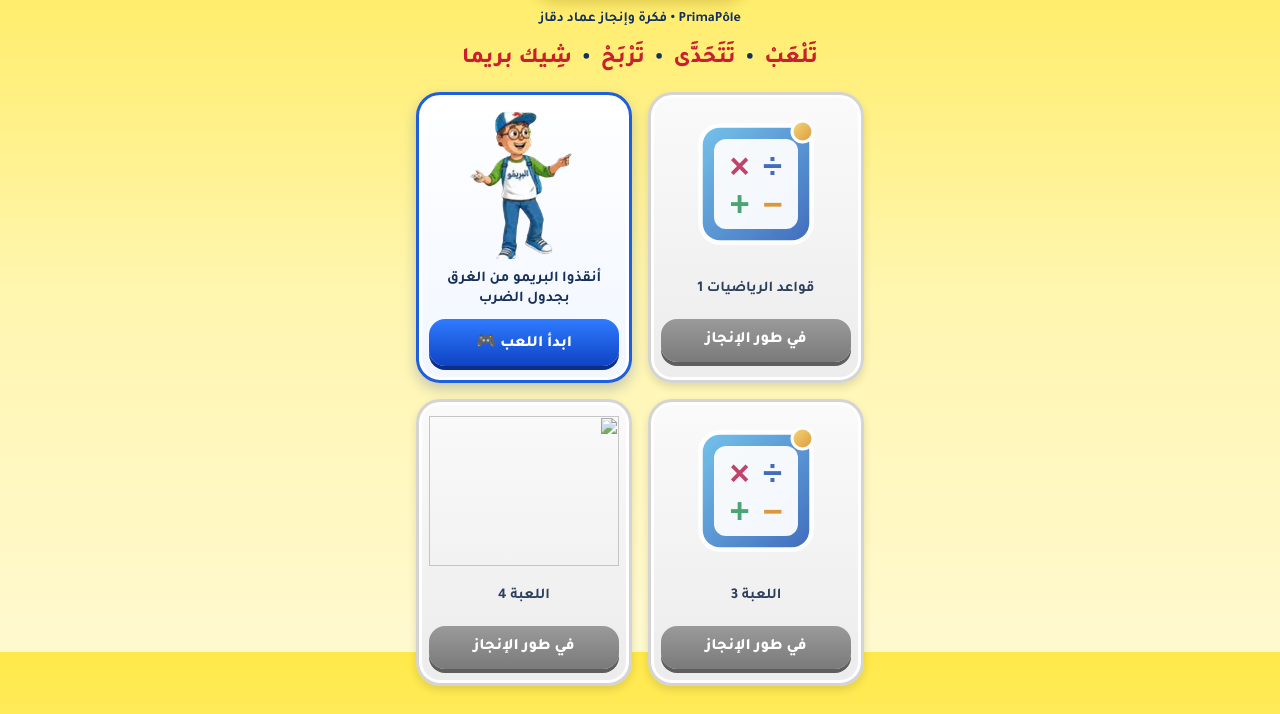
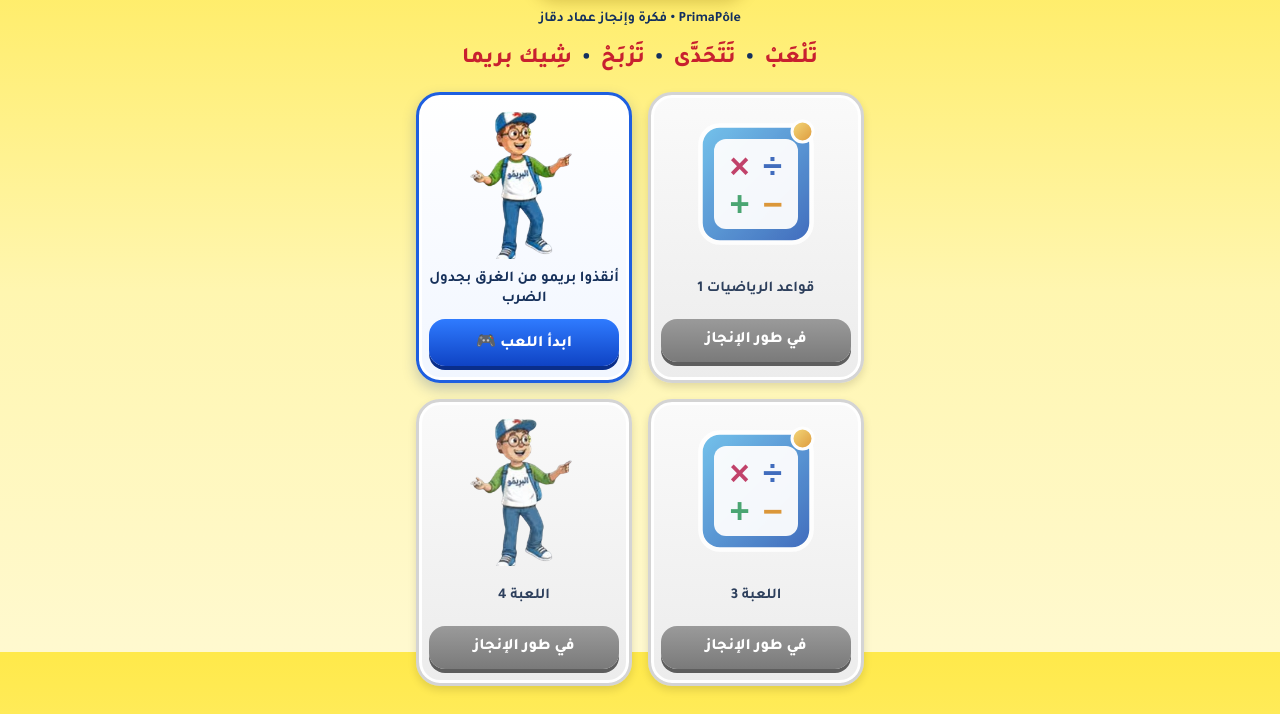
Before and after one commit to nassimhajji377/multipliction-game, a plain HTML site: page index.html in a window 1280 px wide. Shown: the part 148-862 px from the top of the page. Drawn offline with Linux system fonts and the light colour scheme; files whose address does not match are found by name.

Commit message:
Update index.htmlببب

```diff
--- a/index.html
+++ b/index.html
@@ -27,7 +27,7 @@
 
     <a class="card" href="multiplication.html">
       <img src="assets/hero.png" alt="">
-      <h2>أنقذوا البريمو من الغرق بجدول الضرب</h2>
+      <h2>أنقذوا بريمو من الغرق بجدول الضرب</h2>
       <span class="btn">ابدأ اللعب 🎮</span>
     </a>
 
@@ -38,7 +38,7 @@
     </div>
 
     <div class="card off">
-      <img src="assets/hero.svg" alt="">
+      <img src="assets/hero.png" alt="">
       <h2>اللعبة 4</h2>
       <span class="btn">في طور الإنجاز</span>
     </div>
```
